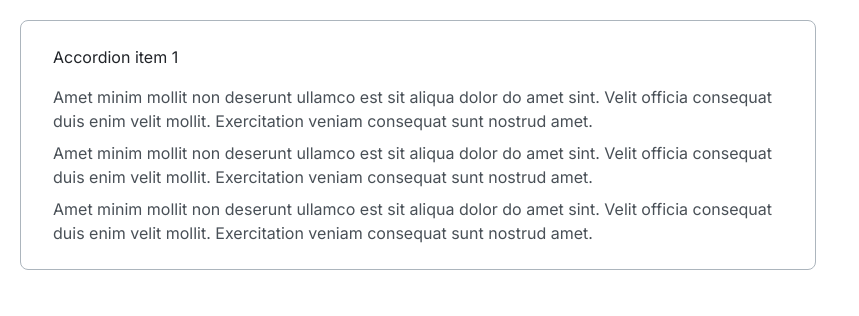
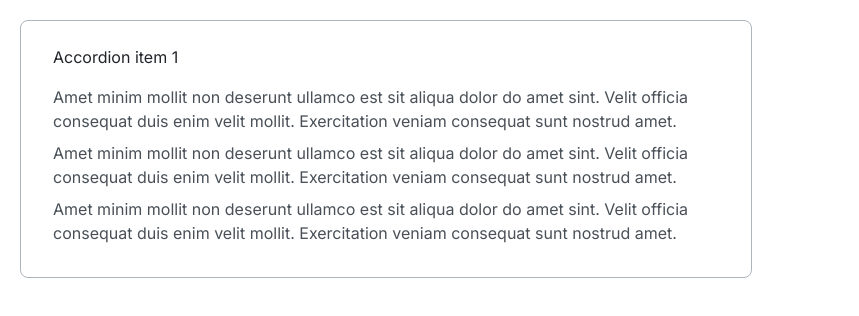
Before and after one commit to js-tasks-ru/htmlcss-20251006_novoselov-aleksandr-96, a website: page 03-lection1/02-accordion/index.html in a window 1280 px wide. Both pictures are taken after a click on the heading "Accordion item 1". Shown: the whole page, without its empty margins (0-859 px from the left). Drawn offline with Linux system fonts and the light colour scheme.

Commit message:
[accordion] accordion final

```diff
--- a/03-lection1/02-accordion/accordion.css
+++ b/03-lection1/02-accordion/accordion.css
@@ -3,7 +3,6 @@
     width: 730px;
     border-radius: 8px;
     border: 1px var(--grey-3) solid;
-    padding: 24px 32px;
     display: flex;
     flex-direction: column;
     font-family: Inter;
@@ -13,21 +12,24 @@
     letter-spacing: 0%;
 }
 
-.accordion[open] {
-    gap: 16px
+.accordion[open] .accordion__summary {
+    padding-bottom: 16px;
 }
 
 .accordion__summary {
     color: var(--black);
     list-style: none;
     cursor: pointer;
+    padding: 24px 32px;
 }
 
 .accordion__item {
     margin-bottom: 8px;
+    padding: 0 32px;
     color: var(--grey-4)
 }
 
 .accordion__item:last-child {
     margin-bottom: 0;
+    padding-bottom: 32px;
 }
```
